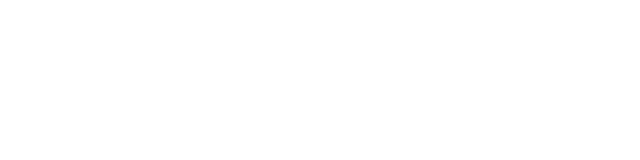
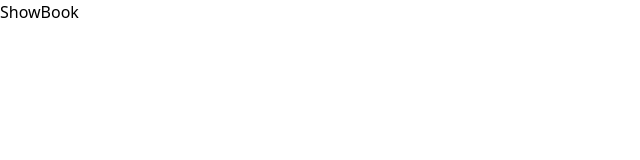
Before and after one commit to diyor1602/bookstore-mern, a React (Vite) app in the folder frontend/: page /books/details/1 in a window 1280 px wide. Before the commit this address had no page. Shown: the top 160 px of the page, without its empty margins (0-640 px from the left). Built offline with nearby package versions, Linux system fonts and the light colour scheme.

Commit message:
Update route path for book details

```diff
--- a/frontend/src/App.jsx
+++ b/frontend/src/App.jsx
@@ -10,7 +10,7 @@
   return (
     <Routes>
       <Route path="/" element={<Home />} />
-      <Route path="/books/show/:id" element={<ShowBook />} />
+      <Route path="/books/details/:id" element={<ShowBook />} />
       <Route path="/books/edit/:id" element={<EditBook />} />
       <Route path="/books/delete/:id" element={<DeleteBook />} />
       <Route path="/books/create" element={<CreateBook />} />
```
